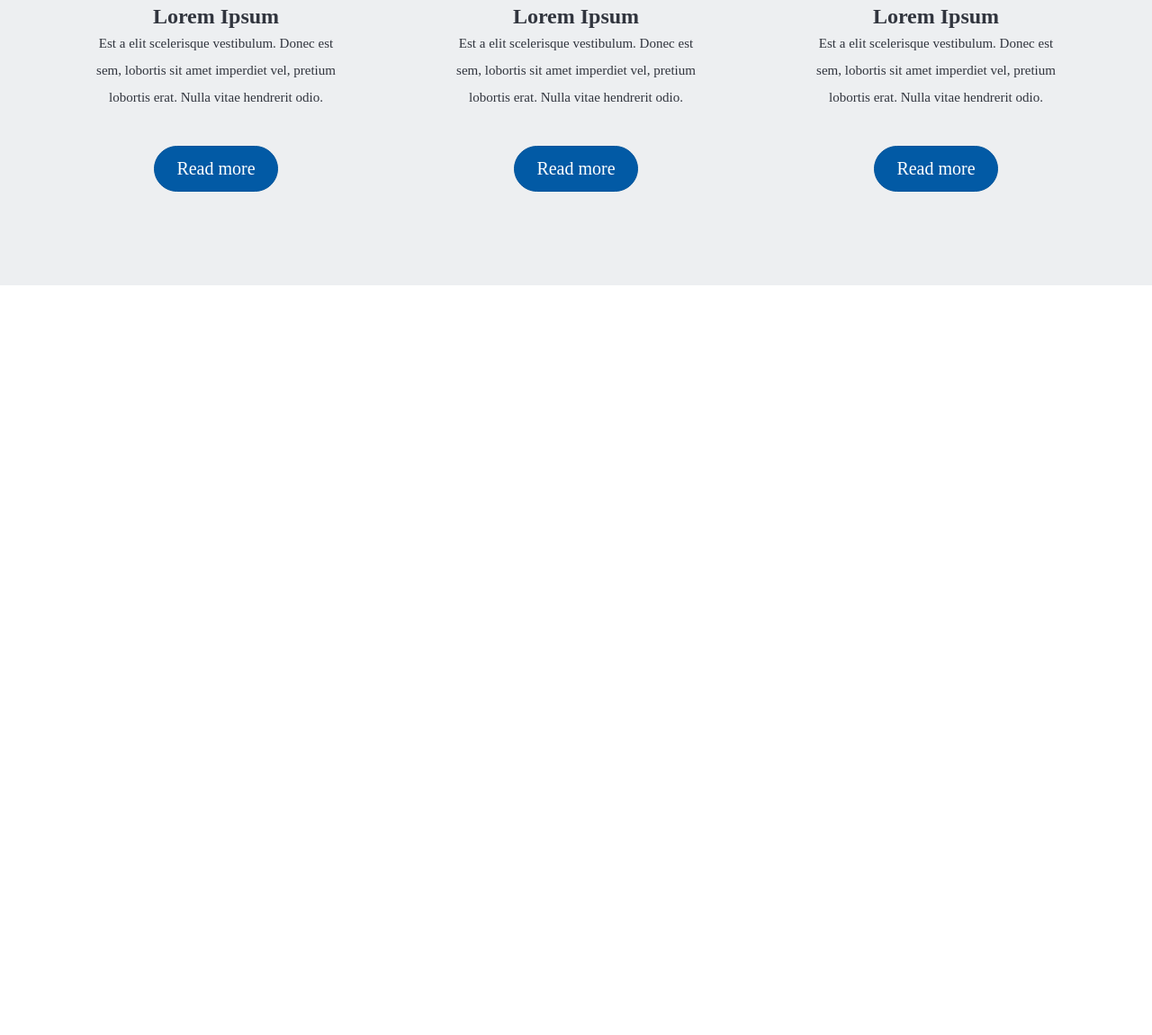
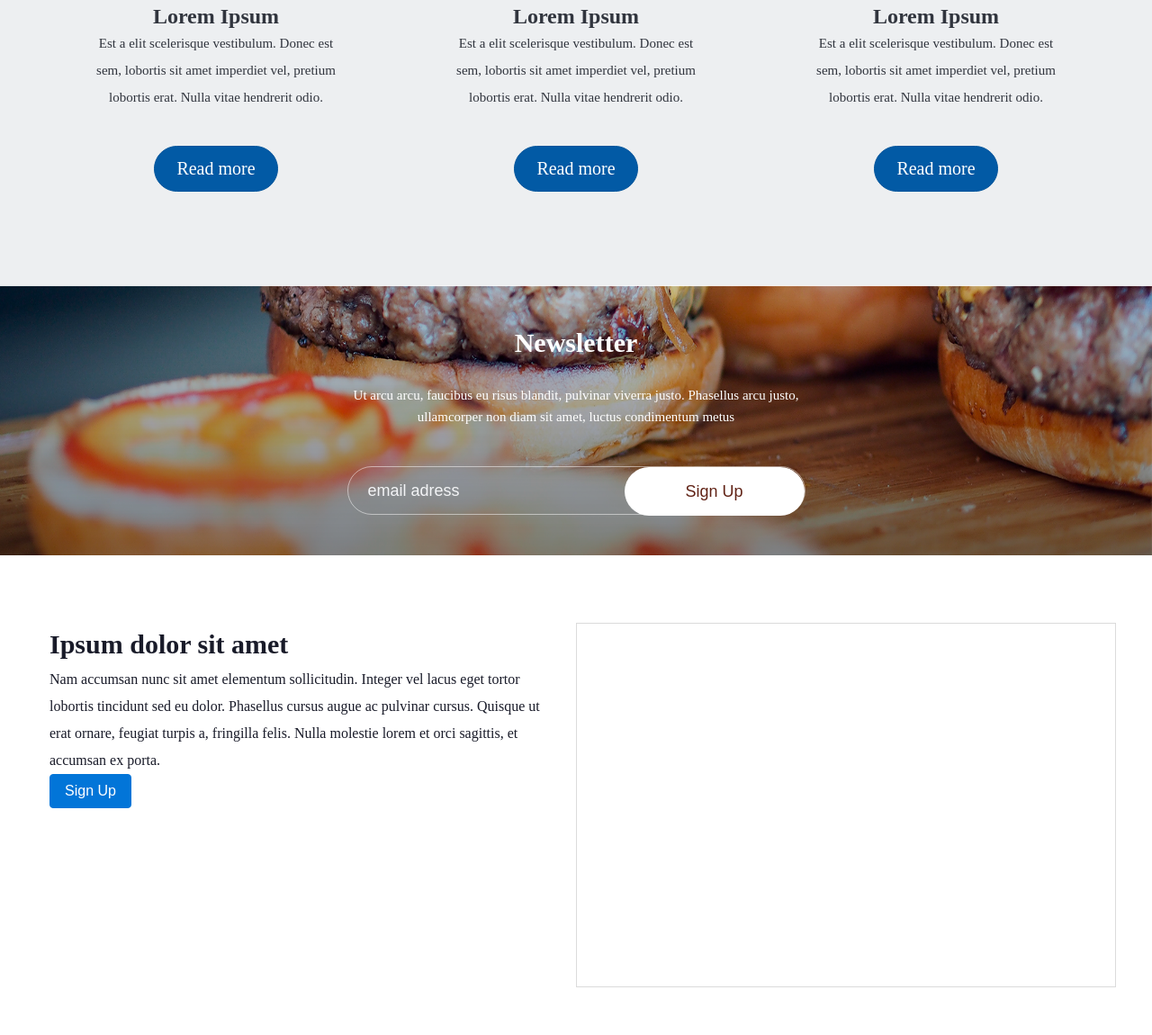
Before and after one commit to AldoRayne/panakeia-template, a plain HTML site: page index.html in a window 1280 px wide. Shown: the part 1650-2800 px from the top of the page at 90% size. Before the commit the page ends 1967 px from the top, so only its background shows below. Drawn offline with nearby package versions, Linux system fonts and the light colour scheme; a script that the page names is missing.

Commit message:
add sign-up-section

```diff
--- a/index.html
+++ b/index.html
@@ -30,7 +30,6 @@
 <section class="welcome-section">
     <img class="welcome-image" src="images/main-image-1.png" width="2000px" height="1321px" alt=""/>
     <div class="container container-custom-width">
-        <div class="content-alignment">
         <div class="row">
             <header class="col-12 text-center">
                 <h1 class="display-3">Integer at tortor ut magna</h1>
@@ -77,7 +76,6 @@
                 </a>
             </div>
         </footer>
-        </div>
     </div>
 </section>
 <section class="news-section">
@@ -129,7 +127,54 @@
         </ul>
     </div>
 </section>
-
+<section class="newsletter-block">
+    <img class="newsletter-image" src="images/main-image-2.png" alt=""/>
+    <div class="container container-custom-width">
+        <div class="row">
+            <div class="col-12 text-center">
+                <h2 class="section-title">Newsletter</h2>
+                <p class="section-title-description">
+                    Ut arcu arcu, faucibus eu risus blandit, pulvinar viverra justo. Phasellus arcu justo,
+                    ullamcorper non diam sit amet, luctus condimentum metus
+                </p>
+            </div>
+        </div>
+        <div class="row">
+            <form class="col-12">
+                <div class="sign-up-form">
+                    <input type="email" name="email" placeholder="email adress"/>
+                    <button type="button" class="btn btn-primary">Sign Up</button>
+                </div>
+            </form>
+        </div>
+        <div class="row">
+            <div class="col-6">
+                <h2 class="sign-up-title">Ipsum dolor sit amet</h2>
+                <p class="sign-up-title-description">
+                    Nam accumsan nunc sit amet elementum sollicitudin. Integer vel lacus eget tortor lobortis tincidunt
+                    sed eu dolor. Phasellus cursus augue ac pulvinar cursus.
+                    Quisque ut erat ornare, feugiat turpis a, fringilla felis. Nulla molestie lorem et orci sagittis,
+                    et accumsan ex porta.
+                </p>
+                <button type="button" class="btn btn-primary">Sign Up</button>
+            </div>
+            <div class="col-6 place-for-image"></div>
+        </div>
+        <div class="row">
+            <div class="col-6 place-for-image"></div>
+            <div class="col-6">
+                <h2 class="sign-up-title">Ipsum dolor sit amet</h2>
+                <p class="sign-up-title-description">
+                    Nam accumsan nunc sit amet elementum sollicitudin. Integer vel lacus eget tortor lobortis tincidunt
+                    sed eu dolor. Phasellus cursus augue ac pulvinar cursus.
+                    Quisque ut erat ornare, feugiat turpis a, fringilla felis. Nulla molestie lorem et orci sagittis,
+                    et accumsan ex porta.
+                </p>
+                <button type="button" class="btn btn-primary">Sign Up</button>
+            </div>
+        </div>
+    </div>
+</section>
 
 <!-- bootstrap scripts-->
 <script src="https://code.jquery.com/jquery-3.1.1.slim.min.js"
--- a/sass/_app-flex.scss
+++ b/sass/_app-flex.scss
@@ -3,9 +3,3 @@
   justify-content: space-between;
   align-items: center;
 }
-
-.content-alignment {
-  display: flex;
-  flex-direction: column;
-  justify-content: space-around;
-}
--- /dev/null
+++ b/sass/_app-newsletter-block.scss
@@ -0,0 +1,92 @@
+.newsletter-block {
+  position: relative;
+  width: 100%;
+  min-height: 100vh;
+  overflow: hidden;
+}
+
+.section-title {
+  margin-top: 40px;
+  color: #ffffff;
+  font-size: 30px;
+  font-weight: 700;
+  line-height: 48px;
+}
+
+.section-title-description {
+  margin: 22px auto 0;
+  width: 533px;
+  color: #ffffff;
+  font-size: 15px;
+  font-weight: 300;
+  line-height: 24px;
+}
+
+.newsletter-image {
+  position: absolute;
+  width: 100%;
+  height: 300px;
+}
+
+.sign-up-form {
+  position: relative;
+  margin: 43px auto 0;
+  width: 509px;
+  height: 54px;
+  border-radius: 27px;
+  border: 1px solid rgba(255, 255, 255, 0.5);
+  background: none;
+
+  input {
+
+    &[type="email"] {
+      margin: 10px 20px;
+      background: none;
+      border: none;
+      color: #f3f4f6;
+      font-size: 18px;
+      font-weight: 400;
+      line-height: 30px;
+    }
+
+    &::-webkit-input-placeholder { color: #f3f4f6; }
+  }
+
+  button {
+    position: absolute;
+    right: 0;
+    width: 200px;
+    height: 54px;
+    border-radius: 27px;
+    border: 1px solid rgba(255, 255, 255, 0.5);
+    background-color: #ffffff;
+    color: #612316;
+    font-size: 18px;
+    font-weight: 400;
+    line-height: 30px;
+  }
+}
+
+.sign-up-title {
+  width: 560px;
+  margin-top: 120px;
+  color: #191b29;
+  font-size: 30px;
+  font-weight: 700;
+  line-height: 48px;
+}
+
+.sign-up-title-description {
+  width: 560px;
+  color: #191b29;
+  font-size: 16px;
+  font-weight: 300;
+  line-height: 30px;
+}
+
+.place-for-image {
+  margin-top: 120px;
+  width: 586px;
+  height: 405px;
+  border: 1px solid #dbdbdb;
+}
--- a/sass/_app-welcome-section.scss
+++ b/sass/_app-welcome-section.scss
@@ -49,5 +49,5 @@
 .welcome-image {
   position: absolute;
   width: 100%;
-  height: auto;
+  min-height: 100vh;
 }
--- a/sass/screen.scss
+++ b/sass/screen.scss
@@ -8,6 +8,7 @@
 @import "app-header";
 @import "app-welcome-section";
 @import "app-news-section";
+@import "app-newsletter-block";
 @import "app-flex";
 @import "app-container-custom-width";
 @import "app-buttons";
```
Also changed, not shown: images/main-image-2.png (added), sass/_app-news-section.scss (line endings or trailing spaces), stylesheets/screen.css. Lines whose indentation alone changed are shown as unchanged.
